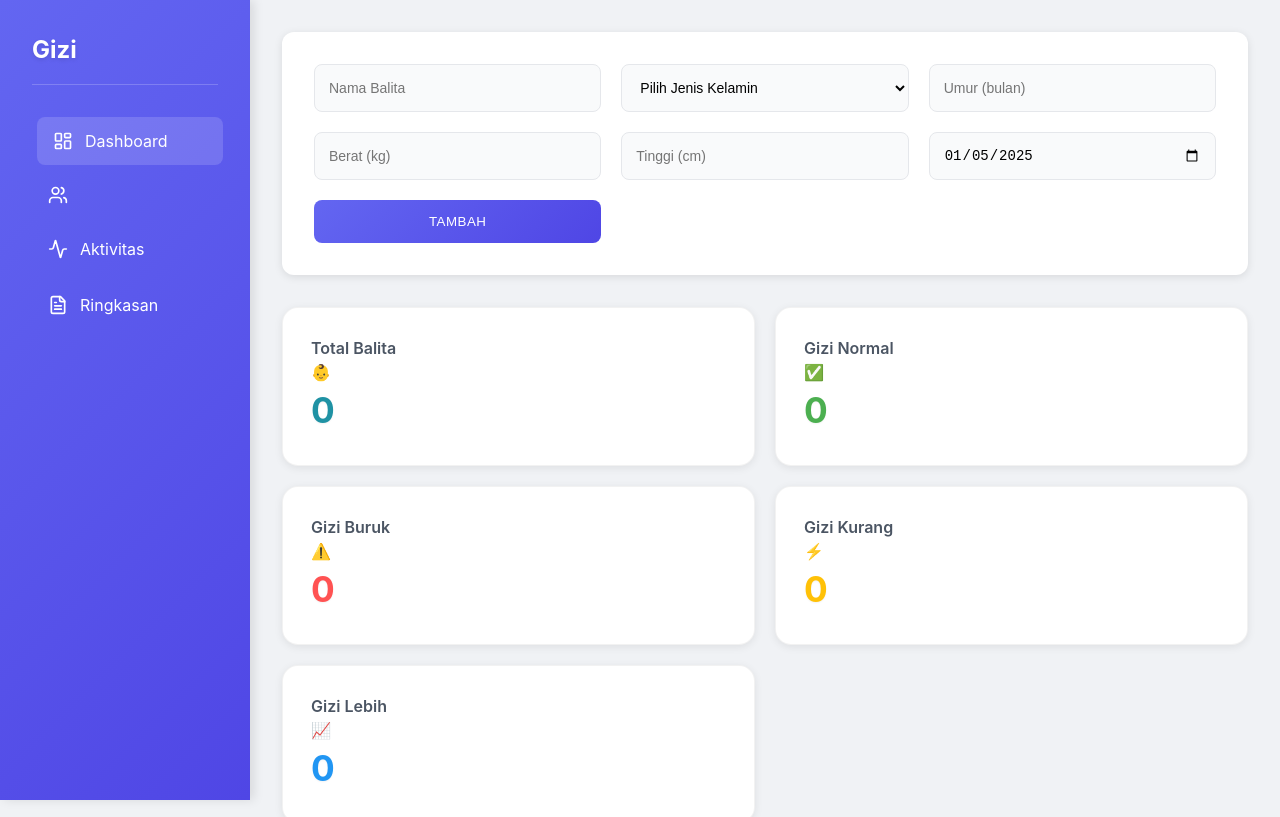
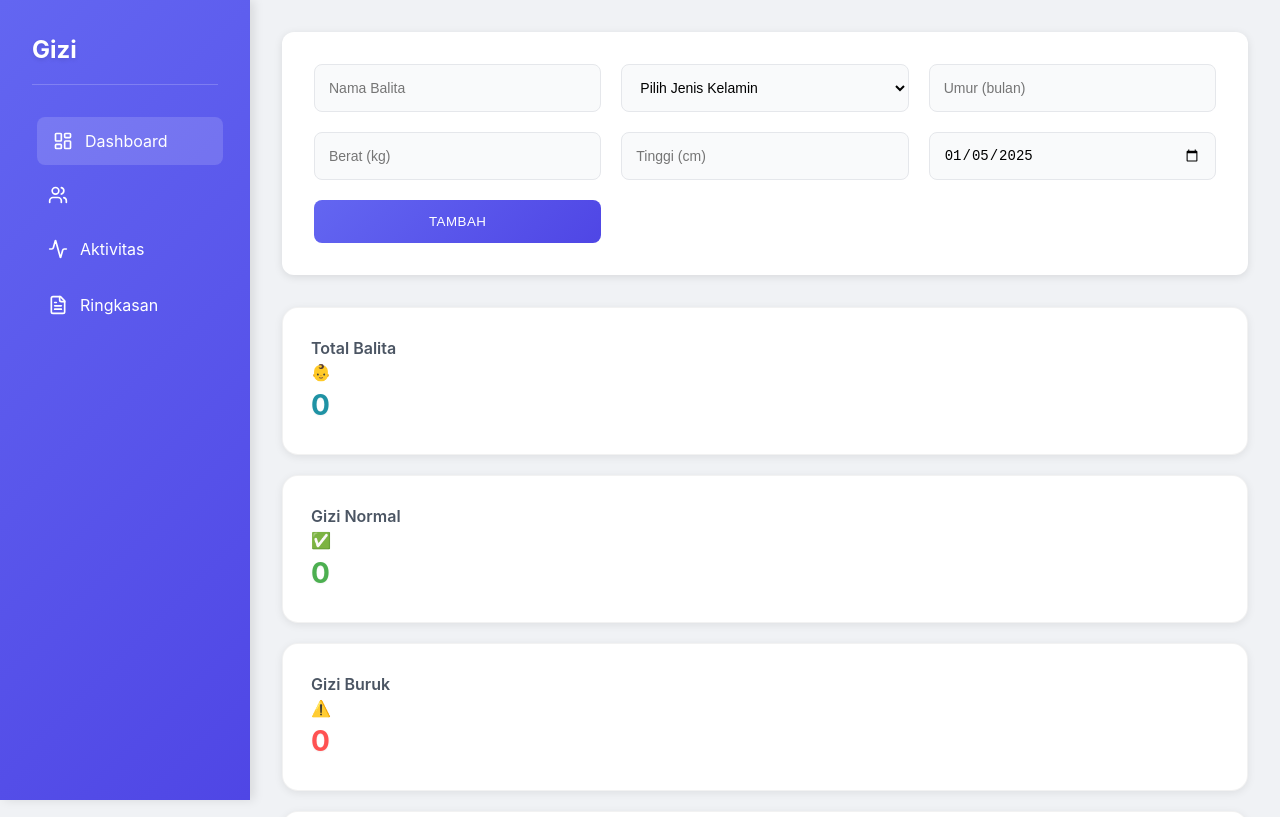
Before and after one commit to alfansatoruu/uas-mobile-teori, a React (Vite) app: page / in a window 1280 px wide. Shown: the top 817 px of the page. Built offline with nearby package versions, Linux system fonts and the light colour scheme.

Commit message:
first commit

```diff
--- a/src/App.css
+++ b/src/App.css
@@ -494,7 +494,7 @@ tr:hover {
     bottom: 0;
     left: 0;
     padding: 0.5rem;
-    background: linear-gradient(135deg, #6366f1 0%, #4f46e5 100%);
+    background: linear-gradient(135deg, #6f71ef 0%, #4f46e5 100%);
     z-index: 1000;
   }
 
@@ -533,54 +533,22 @@ tr:hover {
 }
 
 
-
-
-
-
-
-
-
-
-
-
-
-
-/* Media queries */
-@media screen and (min-width: 768px) {
-  .stats-container {
-    grid-template-columns: repeat(2, 1fr);
-  }
-
-  .stat-value {
-    font-size: 2.2rem;
-  }
-}
-
-@media screen and (min-width: 1024px) {
-  .charts-container {
-    grid-template-columns: repeat(2, 1fr);
-  }
-
+@media screen and (max-width: 500px) {
   .chart-card {
     display: flex;
     flex-direction: column;
     align-items: center;
-  }
-}
-
-/* Chart-specific responsive styles */
-@media screen and (max-width: 500px) {
-  .PieChart {
-    width: 300px !important;
-    height: 250px !important;
+    justify-content: center;
   }
 
+  .PieChart,
   .BarChart {
     width: 350px !important;
     height: 250px !important;
   }
 }
 
+/* Tablet screens (501px to 768px) */
 @media screen and (min-width: 501px) and (max-width: 768px) {
   .PieChart {
     width: 350px !important;
@@ -593,6 +561,7 @@ tr:hover {
   }
 }
 
+/* Medium screens (769px to 1024px) */
 @media screen and (min-width: 769px) and (max-width: 1024px) {
   .PieChart {
     width: 380px !important;
```
